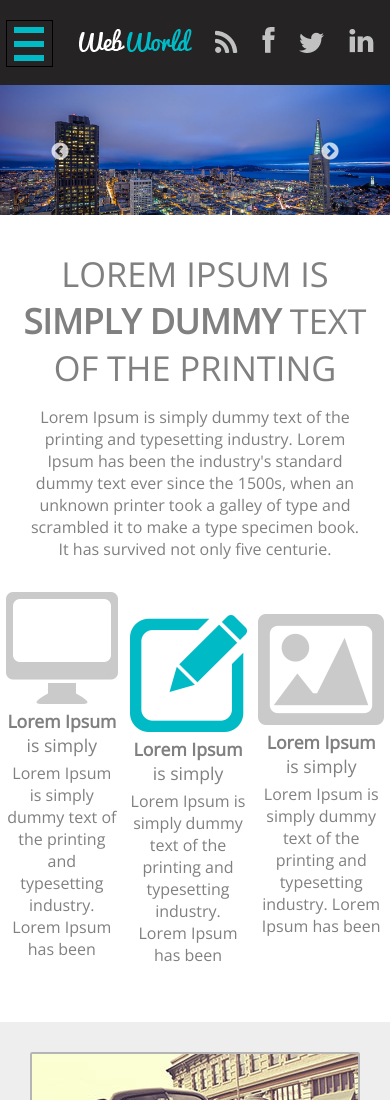
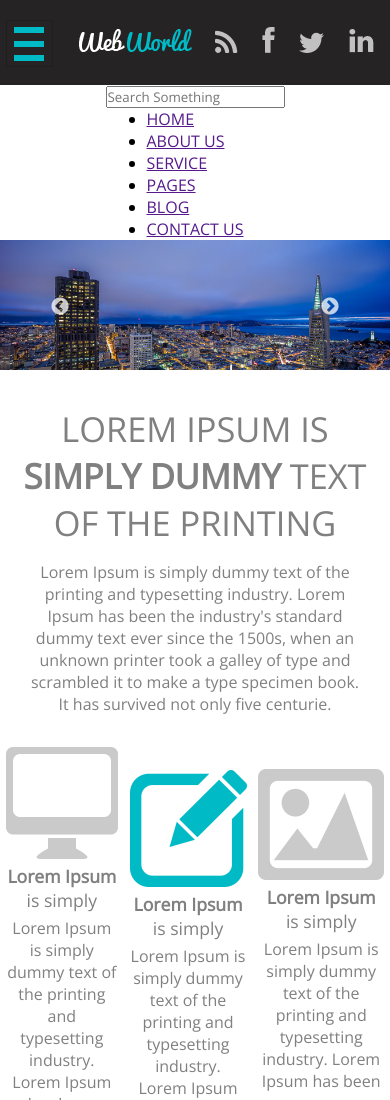
Before and after one commit to Rizardomon/Pagina-Web, a plain HTML site: page index.html in a window 390 px wide. Shown: the top 1100 px of the page. Drawn offline with nearby package versions, Linux system fonts and the light colour scheme.

Commit message:
Adição menu mobile ao index e começo da estilização

```diff
--- a/index.html
+++ b/index.html
@@ -15,6 +15,8 @@
 <body>
     <header id="header">
         <div class="page-header">
+
+            <!--Header Página-->
             <div class="menu">
                 <input type="checkbox" id="check">
                 <label for="check"></label>
@@ -31,6 +33,24 @@
             </div>
         </div>
 
+        <!-- Menu Mobile da Pagina -->
+        <div class="menu-mobile-container" id="menu-dropdown">
+            <nav class="mobile-nav-menu">
+                <ul class="mobile-nav-items">
+                    <li><a href="">HOME</a></li>
+                    <li><a href="">ABOUT US</a></li>
+                    <li><a href="">SERVICE</a></li>
+                    <li><a href="">PAGES</a></li>
+                    <li><a href="">BLOG</a></li>
+                    <li><a href="">CONTACT US</a></li>
+                </ul>
+            </nav>
+            <div class="mobile-search-bar">
+                <input type="search" class="mobile-input-search" name="search" placeholder="Search Something">
+            </div>
+        </div>
+
+        <!--Menu Navegação Página-->
         <div class="menu-container">
             <nav class="nav-menu">
                 <ul class="nav-items">
@@ -45,6 +65,7 @@
             <div class="menu-search-bar">
                 <input type="search" class="input-search" name="search" placeholder="Search Something">
             </div>
+
         </div>
     </header>
 
--- a/style.css
+++ b/style.css
@@ -6,6 +6,10 @@
 
 #header {
     width: 100%;
+}
+
+.menu-mobile-container {
+    display: none;
 }
 
 .menu {
@@ -342,7 +346,7 @@
         background-color: #252323;
         position: absolute;
         transition: all .3s linear;
-        border: black solid 1px;
+        border: solid #201f1f 1px;
     }
     #check {
         position: absolute;
@@ -388,4 +392,10 @@
     .menu-container {
         display: none;
     }
+    .menu-mobile-container {
+        display: flex;
+        flex-direction: column-reverse;
+        justify-content: center;
+        align-items: center;
+    }
 }
```
